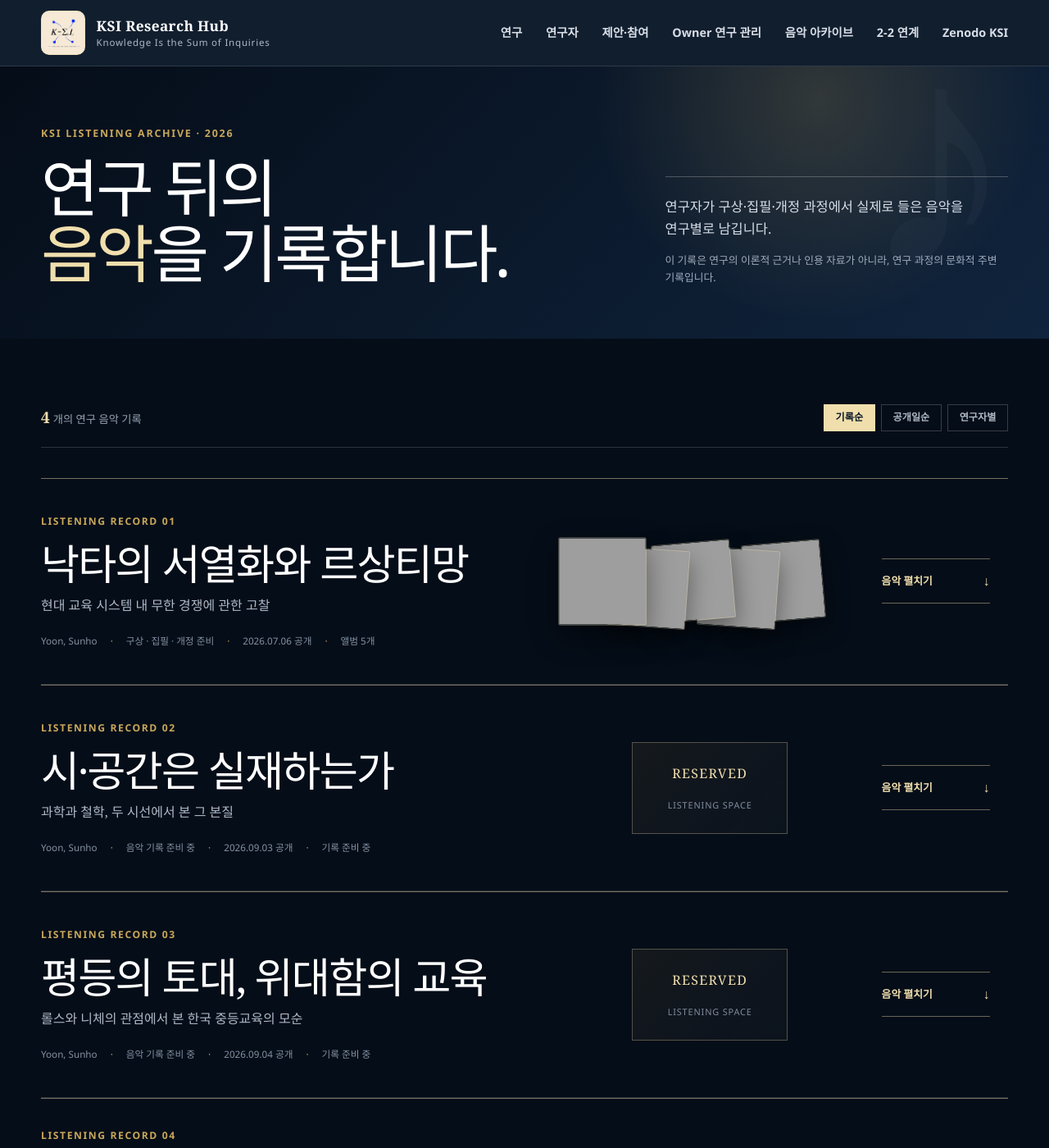
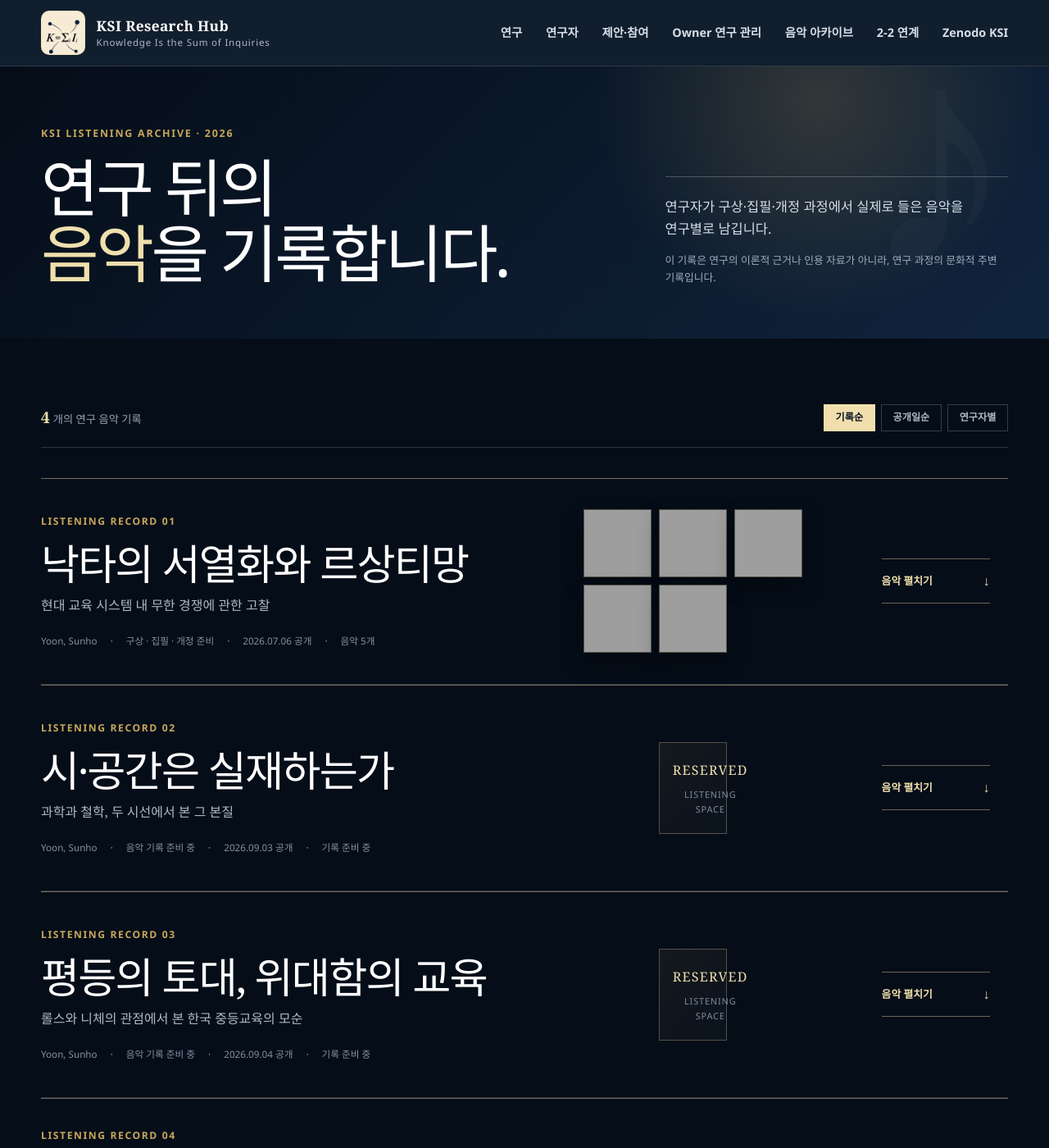
Before and after one commit to SunhoYoon-Hub/KSI-Research-Hub, a Jekyll site: the page built from docs/listening.md, in a window 1280 px wide and 1400 px high. Shown: the whole window at 82% size. Built offline with Jekyll 4.4.1, drawn with Linux system fonts in a browser that asks for light colours; some of the changed text lies outside the part shown; grey boxes are pictures that could not be loaded.

Commit message:
Unify research cards, branding, and listening records

```diff
--- a/docs/_layouts/default.html
+++ b/docs/_layouts/default.html
@@ -6,7 +6,7 @@
     <meta name="theme-color" content="#081526">
     <meta name="description" content="{{ page.description | default: site.description }}">
     <title>{% if page.title %}{{ page.title }} · {% endif %}{{ site.title }}</title>
-    <link rel="icon" type="image/png" href="{{ '/assets/images/ksi-logo.png' | relative_url }}">
+    <link rel="icon" type="image/png" href="{{ '/assets/images/ksi-mark.png' | relative_url }}">
     <link rel="stylesheet" href="{{ '/assets/css/style.css' | relative_url }}?v={{ site.github.build_revision | default: '20260907' }}">
     {% if page.extra_css %}
     <link rel="stylesheet" href="{{ page.extra_css | relative_url }}?v={{ site.github.build_revision | default: '20260908' }}">
@@ -16,7 +16,7 @@
     <a class="skip-link" href="#content">본문으로 건너뛰기</a>
     <header class="site-header">
       <a class="brand" href="{{ '/' | relative_url }}" aria-label="KSI Research Hub 홈">
-        <img class="brand-logo" src="{{ '/assets/images/ksi-logo.png' | relative_url }}" alt="">
+        <img class="brand-logo" src="{{ '/assets/images/ksi-mark.png' | relative_url }}" alt="">
         <span class="brand-copy">
           <strong>KSI Research Hub</strong>
           <small>Knowledge Is the Sum of Inquiries</small>
--- a/docs/assets/css/listening.css
+++ b/docs/assets/css/listening.css
@@ -118,32 +118,24 @@
 .record-summary-meta span + span::before { content: "·"; margin-right: 1rem; color: var(--gold); }
 
 .record-summary-covers {
-  display: flex;
+  display: grid;
+  grid-template-columns: repeat(var(--summary-columns, 3), clamp(68px, 6.5vw, 88px));
   align-items: center;
   justify-content: center;
+  gap: .55rem;
   min-width: 0;
-  padding-left: 2.6rem;
   transition: opacity .25s ease, transform .25s ease;
 }
 
 .record-summary-covers img {
   display: block;
-  width: clamp(68px, 7.5vw, 96px);
+  width: 100%;
   aspect-ratio: 1;
-  margin-left: -2.55rem;
   object-fit: cover;
   border: 1px solid rgba(240, 223, 173, .34);
-  border-radius: 2px;
-  box-shadow: 0 12px 30px rgba(0, 0, 0, .42);
-  transform: rotate(-5deg);
+  border-radius: 0;
+  box-shadow: 0 10px 24px rgba(0, 0, 0, .32);
 }
-
-.record-summary-covers img:nth-child(even) { transform: translateY(8px) rotate(4deg); }
-.record-summary-covers img:first-child { z-index: 5; transform: scale(1.12); }
-.record-summary-covers img:nth-child(2) { z-index: 4; }
-.record-summary-covers img:nth-child(3) { z-index: 3; }
-.record-summary-covers img:nth-child(4) { z-index: 2; }
-.record-summary-covers img:nth-child(5) { z-index: 1; }
 
 .record-summary-empty {
   display: grid;
@@ -280,12 +272,20 @@
 }
 
 .carousel-control:hover { color: var(--night); background: var(--gold-light); }
+.carousel-control:disabled,
+.single-album .carousel-control:hover {
+  color: #7c8999;
+  background: rgba(5, 13, 24, .55);
+  border-color: rgba(240, 223, 173, .2);
+  cursor: not-allowed;
+  opacity: .42;
+}
 .carousel-previous { justify-self: start; }
 .carousel-next { justify-self: end; }
 
 .album-navigation {
   display: grid;
-  grid-template-columns: repeat(5, minmax(0, 1fr));
+  grid-template-columns: repeat(var(--album-count, 1), minmax(0, 1fr));
   border-top: 1px solid rgba(255, 255, 255, .16);
   border-left: 1px solid rgba(255, 255, 255, .12);
 }
@@ -324,6 +324,7 @@
 .album-counter { margin: 0 0 .7rem; color: var(--gold-light); font-family: var(--serif); font-size: .8rem; letter-spacing: .08em; }
 .album-information h3 { max-width: 720px; margin: 0; font-family: var(--serif); font-size: clamp(1.8rem, 4vw, 3.4rem); font-weight: 500; line-height: 1.12; letter-spacing: -.035em; }
 .album-artist { margin: .75rem 0 0; color: #dbe3ed; font-size: 1rem; font-weight: 700; }
+.album-credits { margin: .45rem 0 0; color: #aeb8c7; font-size: .82rem; }
 .album-meta { margin: .2rem 0 0; color: #8290a3; font-size: .76rem; text-transform: uppercase; letter-spacing: .08em; }
 .album-note { align-self: stretch; display: flex; flex-direction: column; justify-content: flex-end; }
 .album-note [data-album-note-copy] { margin-bottom: 1.3rem; padding-left: 1.1rem; border-left: 2px solid var(--gold); }
@@ -378,9 +379,7 @@
   .archive-sort { width: 100%; }
   .archive-sort button { flex: 1 1 auto; }
   .record-summary { grid-template-columns: 1fr; gap: 1.5rem; min-height: 0; padding: 1.8rem 0; }
-  .record-summary-covers { justify-content: flex-start; padding-left: 1.6rem; }
-  .record-summary-covers img { width: min(18vw, 72px); margin-left: -1.6rem; }
-  .record-summary-covers img:first-child { margin-left: 0; }
+  .record-summary-covers { grid-template-columns: repeat(var(--summary-columns, 3), min(18vw, 72px)); justify-content: flex-start; }
   .record-toggle { grid-column: auto; }
   .record-summary-meta { display: grid; gap: .15rem; }
   .record-summary-meta span + span::before { content: none; }
--- a/docs/assets/css/style.css
+++ b/docs/assets/css/style.css
@@ -302,7 +302,6 @@ a:focus-visible {
 
 .project-card h3 {
   max-width: 29rem;
-  min-height: 2.5em;
   margin: 0;
   font-family: var(--serif);
   font-size: clamp(1.5rem, 2.5vw, 2.15rem);
@@ -311,10 +310,16 @@ a:focus-visible {
   letter-spacing: -.025em;
 }
 
+.project-title-group {
+  display: grid;
+  align-content: start;
+  gap: .42rem;
+  min-height: 7.4rem;
+}
+
 .project-subtitle {
   max-width: 34rem;
-  min-height: 3em;
-  margin: .55rem 0 0;
+  margin: 0;
   color: var(--muted);
   font-family: var(--serif);
   font-size: 1rem;
@@ -1206,7 +1211,7 @@ a:focus-visible {
   .question-card { min-height: 290px; padding: 1.5rem; }
   .question-archive-footer { align-items: flex-start; flex-direction: column; gap: .7rem; }
   .project-card { min-height: 410px; padding: 1.5rem; }
-  .project-card h3, .project-subtitle, .project-description { min-height: 0; }
+  .project-title-group, .project-card h3, .project-subtitle, .project-description { min-height: 0; }
   .release-main { grid-template-columns: 1fr; gap: .75rem; padding: 1.4rem 0; }
   .release-doi { grid-column: auto; }
   .release-plan { margin-left: 0; }
--- a/docs/assets/js/listening-carousel.js
+++ b/docs/assets/js/listening-carousel.js
@@ -57,12 +57,14 @@
     const currentNumber = information.querySelector('[data-current-number]');
     const currentTitle = information.querySelector('[data-current-title]');
     const currentArtist = information.querySelector('[data-current-artist]');
+    const currentCredits = information.querySelector('[data-current-credits]');
     const currentMeta = information.querySelector('[data-current-meta]');
     const currentNote = information.querySelector('[data-current-note]');
     const noteContainer = information.querySelector('[data-album-note-copy]');
     const currentLink = information.querySelector('[data-current-link]');
     let activeIndex = Math.max(0, cards.findIndex((card) => card.classList.contains('is-active')));
     let pointerStart = null;
+    const isSingle = cards.length === 1;
 
     const relativePosition = (index) => {
       let position = index - activeIndex;
@@ -93,6 +95,10 @@
       currentNumber.textContent = String(activeIndex + 1).padStart(2, '0');
       currentTitle.textContent = active.dataset.title;
       currentArtist.textContent = active.dataset.artist;
+      if (currentCredits) {
+        currentCredits.textContent = active.dataset.credits;
+        currentCredits.hidden = !active.dataset.credits;
+      }
       currentMeta.textContent = active.dataset.meta;
       currentNote.textContent = active.dataset.note;
       noteContainer.hidden = !active.dataset.note;
@@ -100,6 +106,7 @@
     };
 
     const select = (index) => {
+      if (isSingle) return;
       activeIndex = (index + cards.length) % cards.length;
       update();
     };
@@ -110,6 +117,7 @@
     jumpButtons.forEach((button, index) => button.addEventListener('click', () => select(index)));
 
     coverflow.addEventListener('keydown', (event) => {
+      if (isSingle) return;
       if (event.key === 'ArrowLeft') {
         event.preventDefault();
         select(activeIndex - 1);
@@ -129,6 +137,7 @@
     });
 
     coverflow.addEventListener('pointerdown', (event) => {
+      if (isSingle) return;
       pointerStart = event.clientX;
     });
 
--- a/docs/listening.md
+++ b/docs/listening.md
@@ -49,10 +49,10 @@ extra_js: /assets/js/listening-carousel.js
           <span>{{ record.researcher }}</span>
           <span>{{ record.stage }}</span>
           <span>{{ record.publication_label }}</span>
-          <span>{% if album_count == 0 %}기록 준비 중{% else %}앨범 {{ album_count }}개{% endif %}</span>
+          <span>{% if album_count == 0 %}기록 준비 중{% else %}음악 {{ album_count }}개{% endif %}</span>
         </span>
       </span>
-      <span class="record-summary-covers" aria-hidden="true">
+      <span class="record-summary-covers" aria-hidden="true" style="--summary-columns: {% if album_count == 0 %}1{% elsif album_count > 3 %}3{% else %}{{ album_count }}{% endif %};">
         {% if album_count == 0 %}
           <span class="record-summary-empty"><b>Reserved</b><small>Listening space</small></span>
         {% else %}
@@ -90,12 +90,12 @@ extra_js: /assets/js/listening-carousel.js
       </footer>
       {% else %}
       {% assign initial_album = record.albums | first %}
-      <div class="carousel-stage">
-        <button class="carousel-control carousel-previous" type="button" data-carousel-previous aria-label="이전 앨범">
+      <div class="carousel-stage{% if album_count == 1 %} single-album{% endif %}">
+        <button class="carousel-control carousel-previous" type="button" data-carousel-previous aria-label="이전 음악"{% if album_count == 1 %} disabled aria-disabled="true"{% endif %}>
           <span aria-hidden="true">←</span>
         </button>
 
-        <div class="coverflow" tabindex="0" role="group" aria-roledescription="앨범 회전 목록" aria-label="연구 과정에서 들은 앨범">
+        <div class="coverflow" tabindex="0" role="group" aria-roledescription="음악 회전 목록" aria-label="연구 과정에서 들은 음악">
           {% for album in record.albums %}
           <button
             class="album-card{% if album.initial %} is-active{% endif %}"
@@ -104,22 +104,23 @@ extra_js: /assets/js/listening-carousel.js
             data-index="{{ forloop.index0 }}"
             data-title="{{ album.title | escape }}"
             data-artist="{{ album.artist | escape }}"
+            data-credits="{{ album.credits | escape }}"
             data-meta="{{ album.year }} · {{ album.format }}"
             data-note="{{ album.note | escape }}"
             data-url="{{ album.spotify_url }}"
             aria-label="{{ album.artist }}의 {{ album.title }} 선택"
           >
-            <img src="{{ album.cover_url }}" alt="{{ album.title }} 앨범 커버" loading="lazy" decoding="async" referrerpolicy="no-referrer">
+            <img src="{{ album.cover_url }}" alt="{{ album.title }} 표지" loading="lazy" decoding="async" referrerpolicy="no-referrer">
           </button>
           {% endfor %}
         </div>
 
-        <button class="carousel-control carousel-next" type="button" data-carousel-next aria-label="다음 앨범">
+        <button class="carousel-control carousel-next" type="button" data-carousel-next aria-label="다음 음악"{% if album_count == 1 %} disabled aria-disabled="true"{% endif %}>
           <span aria-hidden="true">→</span>
         </button>
       </div>
 
-      <div class="album-navigation" aria-label="앨범 바로 선택">
+      <div class="album-navigation" aria-label="음악 바로 선택" style="--album-count: {{ album_count }};">
         {% for album in record.albums %}
         <button type="button" data-album-jump="{{ forloop.index0 }}"{% if album.initial %} class="is-current" aria-current="true"{% endif %}>
           <span>{{ forloop.index | prepend: '0' | slice: -2, 2 }}</span>
@@ -130,10 +131,11 @@ extra_js: /assets/js/listening-carousel.js
 
       <section class="album-information" data-album-information aria-live="polite">
         <div class="album-identity">
-          <p class="album-panel-label">Selected Album · 선택한 앨범</p>
+          <p class="album-panel-label">Selected Music · 선택한 음악</p>
           <p class="album-counter"><span data-current-number>01</span> / {{ record.albums | size | prepend: '0' | slice: -2, 2 }}</p>
           <h3 data-current-title>{{ initial_album.title }}</h3>
           <p class="album-artist" data-current-artist>{{ initial_album.artist }}</p>
+          <p class="album-credits" data-current-credits{% unless initial_album.credits %} hidden{% endunless %}>{{ initial_album.credits }}</p>
           <p class="album-meta" data-current-meta>{{ initial_album.year }} · {{ initial_album.format }}</p>
         </div>
         <div class="album-note">
@@ -141,7 +143,7 @@ extra_js: /assets/js/listening-carousel.js
             <p class="album-panel-label">Listening Note · 음악 기록</p>
             <p data-current-note>{{ initial_album.note }}</p>
           </div>
-          <a data-current-link href="{{ initial_album.spotify_url }}" target="_blank" rel="noopener noreferrer">Spotify에서 앨범 보기 <span aria-hidden="true">↗</span></a>
+          <a data-current-link href="{{ initial_album.spotify_url }}" target="_blank" rel="noopener noreferrer">Spotify에서 음악 보기 <span aria-hidden="true">↗</span></a>
         </div>
       </section>
 
```
Also changed, not shown: docs/_data/listening.yml (+10 -2 lines), docs/index.md (+4 -2 lines), docs/assets/images/ksi-logo.png, docs/assets/images/ksi-mark.png (added).
